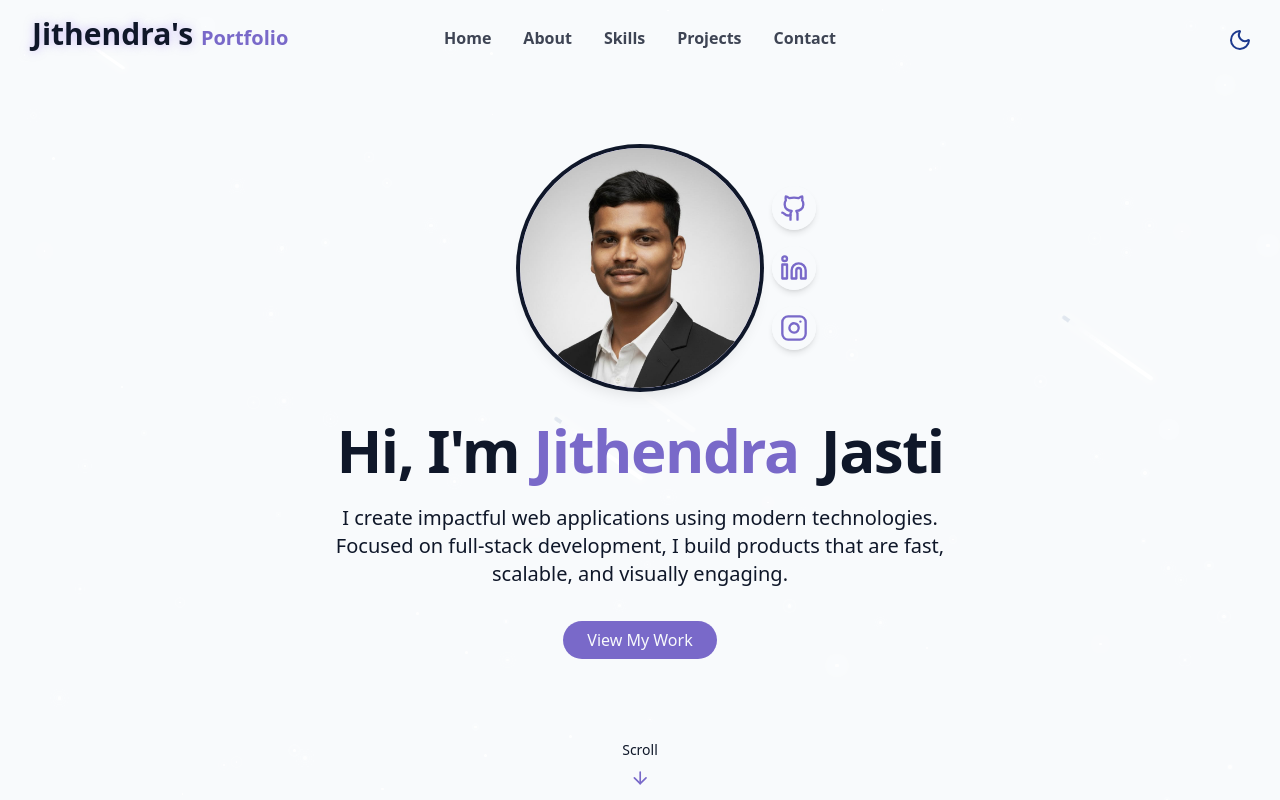
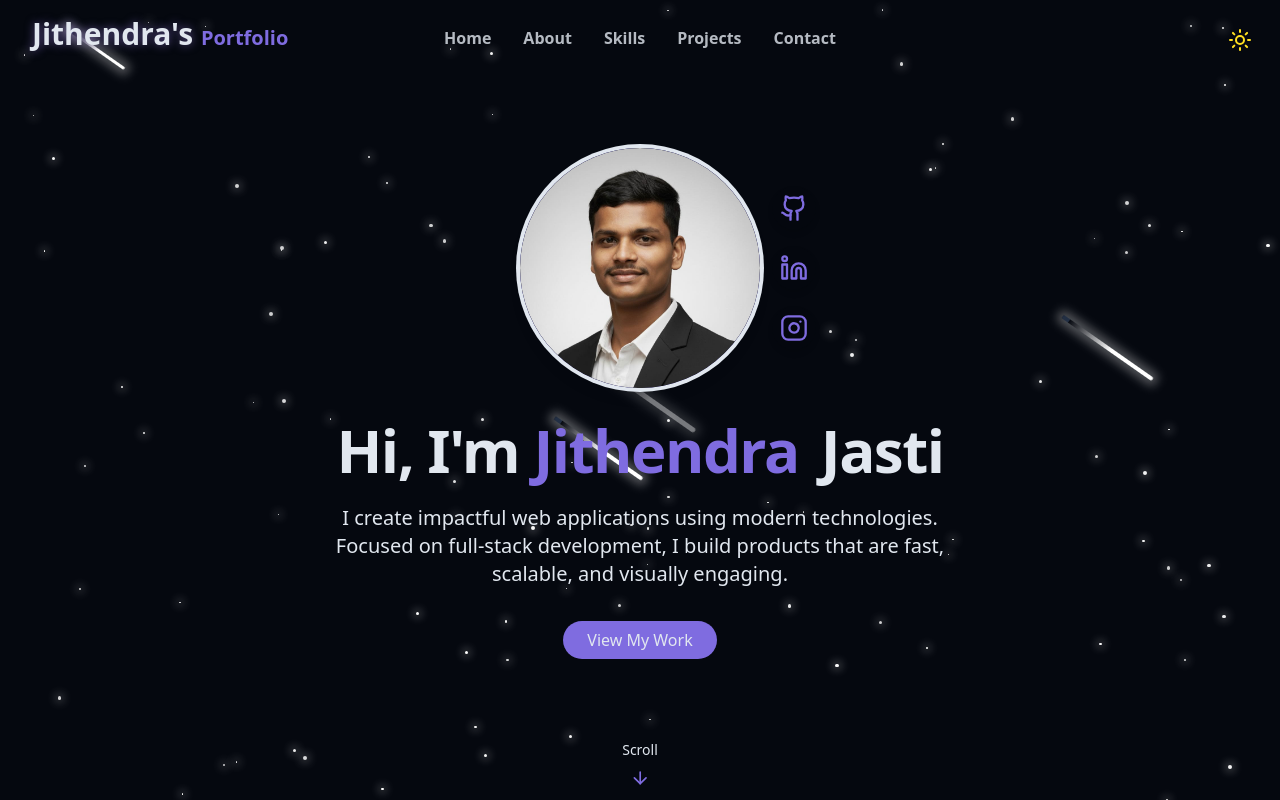
Before and after one commit to jithendrajasti/portfolio, a React (Vite) app: page / in a window 1280 px wide. Shown: the top 800 px of the page. Built offline with nearby package versions, Linux system fonts and the light colour scheme.

Commit message:
Fix theme toggle logic for light mode

```diff
--- a/src/components/ThemeToggle.jsx
+++ b/src/components/ThemeToggle.jsx
@@ -7,12 +7,12 @@ const ThemeToggle = () => {
 
   useEffect(() => {
     const storedTheme = localStorage.getItem("theme");
-    if (storedTheme === "dark") {
+    if (storedTheme === "light") {
+      localStorage.setItem("theme", "light");
+      setIsDarkMode(false);
+    } else {
       setIsDarkMode(true);
       document.documentElement.classList.add("dark");
-    } else {
-      localStorage.setItem("theme", "light");
-      setIsDarkMode(false);
     }
   }, []);
 
```
